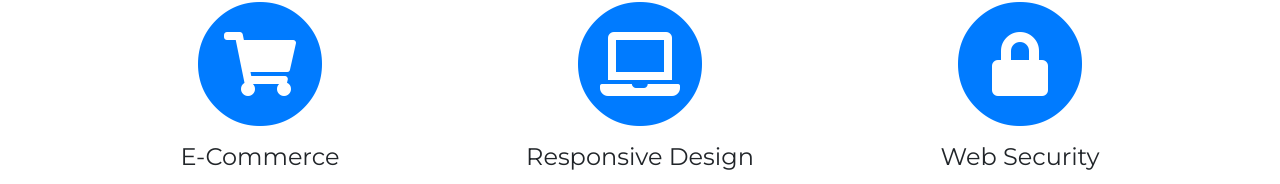
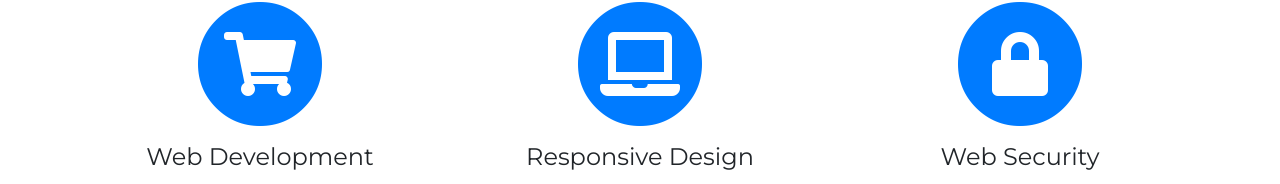
Before and after one commit to jbkr/web, a website with bundled scripts: page index.html in a window 1280 px wide. Shown: the part 985-1169 px from the top of the page. Built offline with nearby package versions, Linux system fonts and the light colour scheme; a web font is replaced by a local one.

Commit message:
Update index.html

```diff
--- a/index.html
+++ b/index.html
@@ -83,7 +83,7 @@
             <i class="fas fa-circle fa-stack-2x text-primary"></i>
             <i class="fas fa-shopping-cart fa-stack-1x fa-inverse"></i>
           </span>
-          <h4 class="service-heading">E-Commerce</h4>
+          <h4 class="service-heading">Web Development</h4>
           <p class="text-muted">Lorem ipsum dolor sit amet, consectetur adipisicing elit. Minima maxime quam architecto quo inventore harum ex magni, dicta impedit.</p>
         </div>
         <div class="col-md-4">
```
